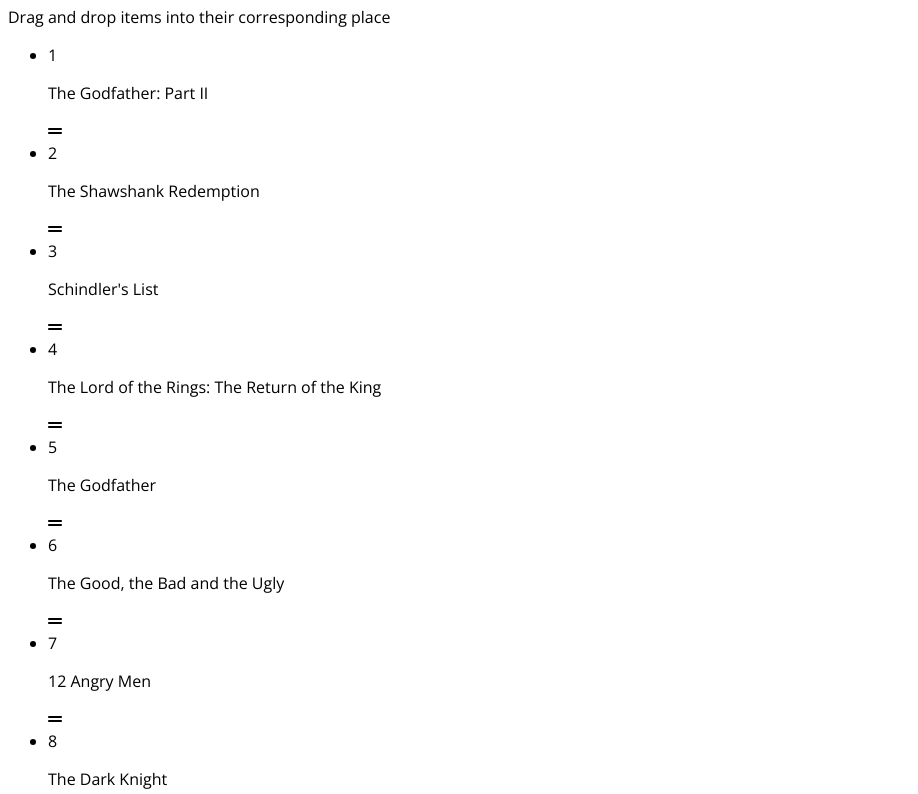
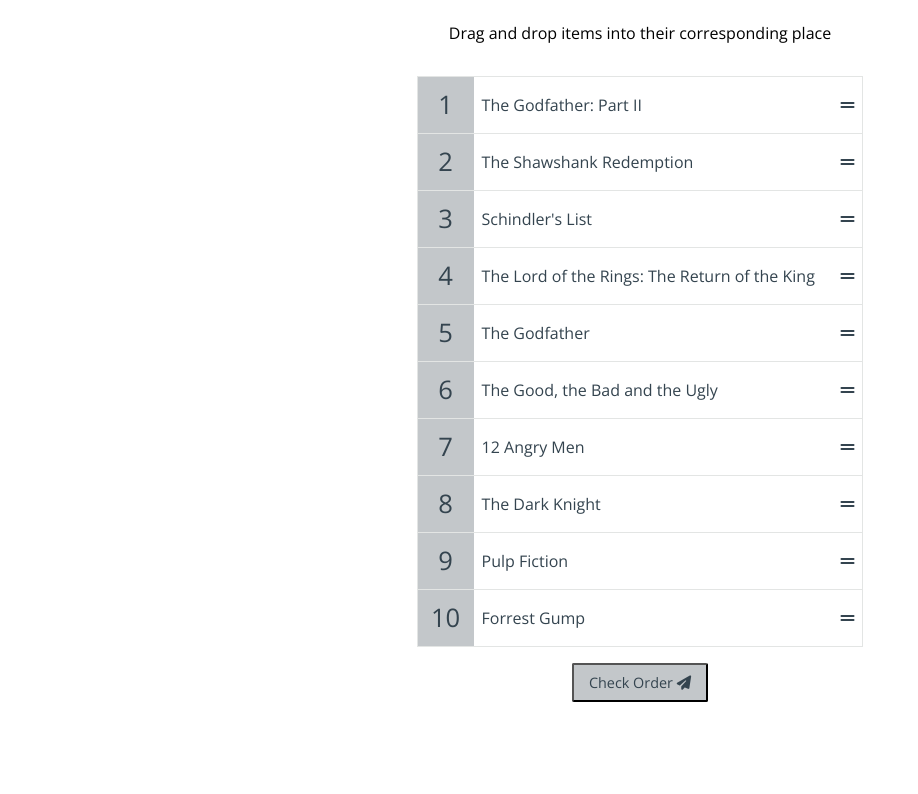
Before and after one commit to kondetisidhartha/frontend-projects, a plain HTML site: page html-css-js/scrollable-list/index.html in a window 1280 px wide. Shown: the part 80-874 px from the top of the page, without its empty margins (0-918 px from the left). After the commit the page ends 800 px from the top, so only its background shows below. Drawn offline with nearby package versions, Linux system fonts and the light colour scheme.

Commit message:
Finished Project

```diff
--- a/html-css-js/scrollable-list/script.js
+++ b/html-css-js/scrollable-list/script.js
@@ -39,4 +39,59 @@ function createList() {
       listItems.push(listItem)
       draggableList.appendChild(listItem)
     })
+
+  addEventListeners();
 }
+
+let dragStartIndex;
+
+function dragStart() {
+  dragStartIndex = +this.closest('li').getAttribute('data-index')
+}
+function dragOver(event) { event.preventDefault() }
+function dragEnter() { this.classList.add('over') }
+function dragLeave() { this.classList.remove('over') }
+
+function dragDrop() {
+  const dragEndIndex = +this.closest('li').getAttribute('data-index');
+  swapItems(dragStartIndex, dragEndIndex)
+  this.classList.remove('over')
+}
+
+function swapItems(fromIndex, toIndex) {
+  const fromItem = listItems[fromIndex].querySelector('.draggable')
+  const toItem = listItems[toIndex].querySelector('.draggable')
+
+  listItems[fromIndex].appendChild(toItem)
+  listItems[toIndex].appendChild(fromItem)
+}
+
+function checkListOrder() {
+  listItems.forEach((listItem, index) => {
+    const personName = listItem.querySelector('.draggable').innerText.trim()
+    if (personName !== top10Movies[index]) {
+      listItem.classList.add('wrong')
+    } else {
+      listItem.classList.remove('wrong')
+      listItem.classList.add('right')
+    }
+  })
+}
+
+function addEventListeners() {
+  const draggables = document.querySelectorAll('.draggable')
+  const dragListItems = document.querySelectorAll('.draggable-list li')
+
+  draggables.forEach(draggable => {
+    draggable.addEventListener('dragstart', dragStart)
+  })
+
+  dragListItems.forEach(item => {
+    item.addEventListener('dragover', dragOver)
+    item.addEventListener('drop', dragDrop)
+    item.addEventListener('dragenter', dragEnter)
+    item.addEventListener('dragleave', dragLeave)
+  })
+}
+
+check.addEventListener('click', checkListOrder)
--- a/html-css-js/scrollable-list/style.css
+++ b/html-css-js/scrollable-list/style.css
@@ -1,3 +1,93 @@
+:root {
+  --border-color: #e3e5e4;
+  --background-color: #c3c7ca;
+  --text-color: #34444f;
+}
+
 * {
   font-family: 'Open Sans', sans-serif;
+  box-sizing: border-box;
 }
+
+body {
+  background-color: #fff;
+  display: flex;
+  flex-direction: column;
+  align-items: center;
+  justify-content: flex-start;
+  height: 100vh;
+  margin: 0;
+}
+
+.draggable-list {
+  border: 1px solid var(--border-color);
+  color: var(--text-color);
+  padding: 0;
+  list-style: none;
+}
+
+.draggable-list li {
+  display: flex;
+  flex: 1;
+  background-color: #fff;
+}
+
+.draggable-list li:not(:last-of-type) {
+  border-bottom: 1px solid var(--border-color);
+}
+
+.draggable-list .number {
+  background-color: var(--background-color);
+  height: 3.5rem;
+  width: 3.5rem;
+  display: flex;
+  justify-content: center;
+  align-items: center;
+  font-size: 1.6rem;
+}
+
+.draggable-list .movie-name {
+  margin: 0 1.6rem 0 0;
+}
+
+.draggable-list li.right .movie-name {
+  color: #3ae374;
+}
+
+.draggable-list li.wrong .movie-name {
+  color: #ff3838;
+}
+
+.draggable-list li.over .draggable {
+  background: #eaeaea;
+}
+
+.draggable-list .draggable {
+  cursor: pointer;
+  display: flex;
+  justify-content: space-between;
+  align-items: center;
+  padding: 0.5rem;
+  flex: 1;
+}
+
+.check-btn {
+  padding: 8px 15px;
+  cursor: pointer;
+  background-color: var(--background-color);
+  color: var(--text-color);
+  border-radius: 2px;
+  font-size: 0.9rem;
+  outline: none;
+  margin-bottom: 2rem;
+}
+
+.check-btn:active {
+  transform: scale(0.99);
+  outline: none;
+  border: none;
+}
+
+.check-btn:focus {
+  outline: none;
+}
```
